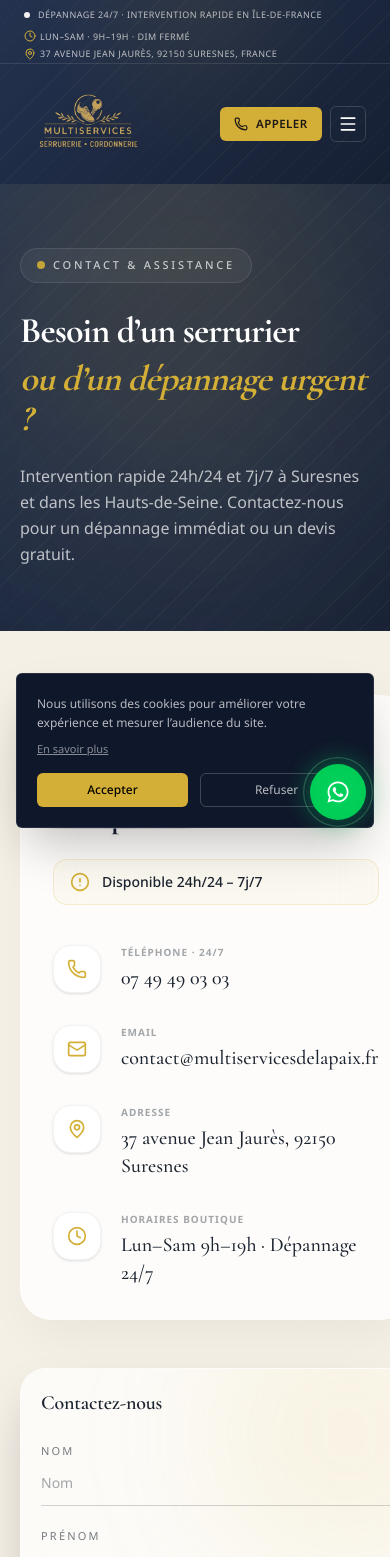
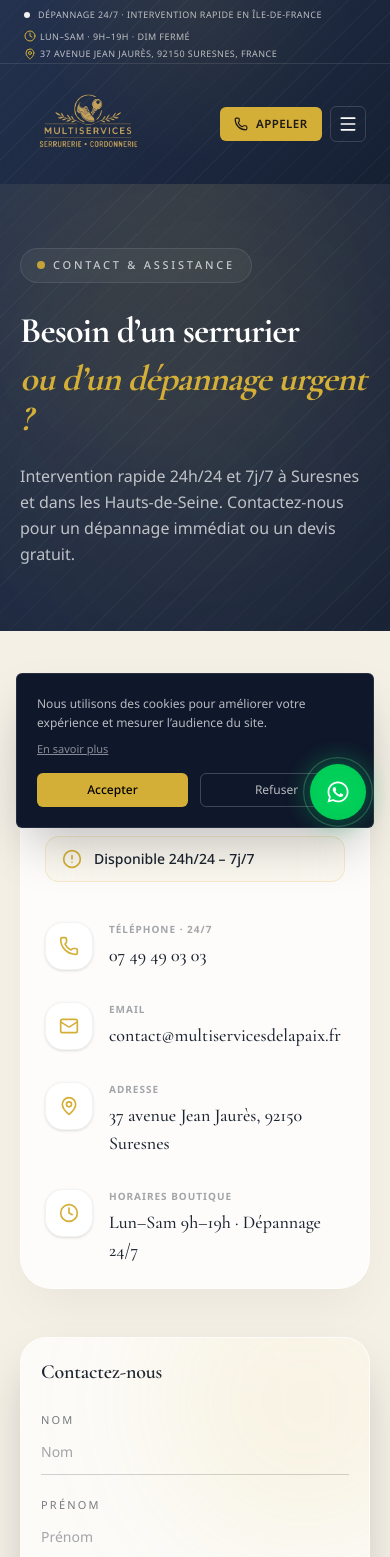
Before and after one commit to sanjaybhoiya/multiservices-de-la-paix, a Next.js app: page /contact in a window 390 px wide. Shown: the top 1557 px of the page. Built offline with nearby package versions, Linux system fonts and the light colour scheme; a web font is replaced by a local one.

Commit message:
Improve mobile responsiveness and contact form fixes

```diff
--- a/app/contact/contact-client.tsx
+++ b/app/contact/contact-client.tsx
@@ -41,7 +41,7 @@ export default function ContactClient() {
   ];
 
   return (
-    <main className="min-h-screen bg-[#f5f0e6]">
+    <main className="min-h-screen bg-[#f5f0e6] overflow-x-hidden">
 
       {/* HERO SECTION */}
       <section className="navy-section relative overflow-hidden py-16 sm:py-24 lg:py-32">
@@ -80,25 +80,26 @@ export default function ContactClient() {
       </section>
 
       {/* CONTENT SECTION */}
-      <section className="relative overflow-hidden py-16 sm:py-24 lg:py-28 text-[#1c2430]">
-        <div className="relative z-10 mx-auto max-w-7xl px-5 sm:px-6">
+      <section className="relative w-full overflow-hidden py-16 sm:py-24 lg:py-28 text-[#1c2430]">
+        <div className="relative z-10 mx-auto max-w-7xl px-5 sm:px-6 w-full">
 
-          <div className="grid gap-12 lg:grid-cols-12 items-start">
+          {/* CRITICAL FIX: min-w-0 prevents grid overflow */}
+          <div className="grid gap-12 lg:grid-cols-12 items-start w-full min-w-0">
 
             {/* CONTACT INFO CARD */}
             <motion.div
               initial={{ opacity: 0, y: 20 }}
               whileInView={{ opacity: 1, y: 0 }}
               viewport={{ once: true }}
-              className="lg:col-span-5"
+              className="lg:col-span-5 w-full min-w-0"
             >
-              <div className="rounded-[2rem] border border-white/60 bg-white/80 p-8 shadow-2xl shadow-black/5 backdrop-blur-2xl sm:p-10">
+              <div className="w-full min-w-0 rounded-[2rem] border border-white/60 bg-white/80 p-6 sm:p-8 shadow-2xl shadow-black/5 backdrop-blur-2xl">
 
                 <p className="text-[11px] font-bold uppercase tracking-[0.2em] text-[#d4af37]">
                   ◆ Assistance serrurerie
                 </p>
 
-                <h2 className="mt-4 text-3xl font-bold leading-tight sm:text-4xl text-[#162033]">
+                <h2 className="mt-4 text-2xl sm:text-3xl lg:text-4xl font-bold leading-tight text-[#162033]">
                   Intervention rapide et devis transparent.
                 </h2>
 
@@ -110,13 +111,13 @@ export default function ContactClient() {
                 <div className="mt-10 space-y-8">
 
                   {contactItems.map(({ icon: Icon, label, value, href }) => (
-                    <div key={label} className="flex items-start gap-5">
+                    <div key={label} className="flex items-start gap-4 min-w-0">
 
                       <div className="flex h-12 w-12 shrink-0 items-center justify-center rounded-2xl border border-[#1c2430]/5 bg-white shadow-sm text-[#d4af37]">
                         <Icon className="h-5 w-5" />
                       </div>
 
-                      <div className="flex flex-col">
+                      <div className="flex flex-col min-w-0">
                         <span className="text-[10px] font-bold uppercase tracking-widest text-[#1c2430]/40">
                           {label}
                         </span>
@@ -124,12 +125,12 @@ export default function ContactClient() {
                         {href ? (
                           <a
                             href={href}
-                            className="mt-1 font-serif text-xl font-medium transition-colors hover:text-[#d4af37]"
+                            className="mt-1 font-serif text-lg sm:text-xl font-medium wrap-break-word hover:text-[#d4af37] transition-colors"
                           >
                             {value}
                           </a>
                         ) : (
-                          <span className="mt-1 font-serif text-xl font-medium">
+                          <span className="mt-1 font-serif text-lg sm:text-xl font-medium wrap-break-word">
                             {value}
                           </span>
                         )}
@@ -147,10 +148,10 @@ export default function ContactClient() {
               initial={{ opacity: 0, x: 20 }}
               whileInView={{ opacity: 1, x: 0 }}
               viewport={{ once: true }}
-              className="lg:col-span-7"
+              className="lg:col-span-7 w-full min-w-0"
             >
               <Suspense fallback={
-                <div className="h-125 w-full animate-pulse rounded-[2rem] bg-black/5" />
+                <div className="h-96 w-full animate-pulse rounded-[2rem] bg-black/5" />
               }>
                 <ContactForm />
               </Suspense>
```
